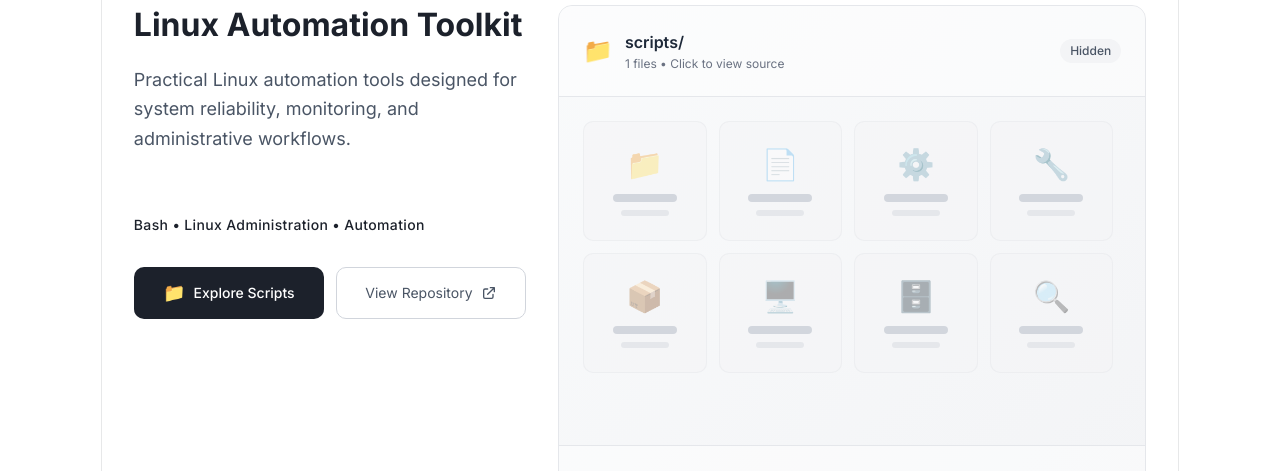
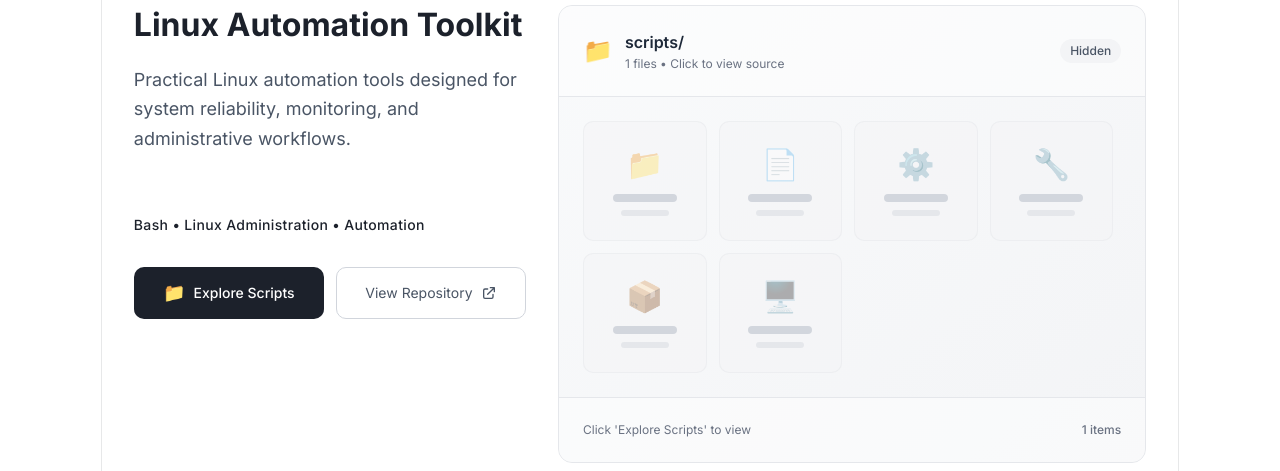
Before and after one commit to mrtuxcoder/my-minimal-portfolio, a Next.js app: page / in a window 1280 px wide. Shown: the part 1720-2191 px from the top of the page. Built offline with nearby package versions, Linux system fonts and the light colour scheme.

Commit message:
align script section 2

```diff
--- a/src/app/components/home/featured-work/index.tsx
+++ b/src/app/components/home/featured-work/index.tsx
@@ -239,21 +239,21 @@ const FeaturedWork = () => {
 
                   {/* Main Grid Area - Consistent aspect ratios */}
 <div className="p-4 sm:p-6">
-                    <div className="h-[300px] overflow-y-auto pr-2">
+  <div className={`${scriptsVisible ? 'h-[300px] overflow-y-auto' : 'h-auto'} pr-2`}>
     {scriptsVisible ? (
-                        <div className="grid grid-cols-2 sm:grid-cols-3 md:grid-cols-4 gap-3 auto-rows-fr">
+      <div className="grid grid-cols-2 sm:grid-cols-3 md:grid-cols-4 gap-2 sm:gap-3 auto-rows-fr">
         {scripts.map((script) => (
           <Link
             key={script.id}
             href={script.repoUrl}
             target="_blank"
             rel="noopener noreferrer"
-                              className="group relative flex flex-col items-center justify-center p-4 rounded-lg bg-white dark:bg-gray-800 border border-gray-200 dark:border-gray-700 hover:border-primary/50 dark:hover:border-primary/50 hover:shadow-md transition-all duration-200 min-h-[120px]"
+            className="group relative flex flex-col items-center justify-center p-2 sm:p-4 rounded-lg bg-white dark:bg-gray-800 border border-gray-200 dark:border-gray-700 hover:border-primary/50 dark:hover:border-primary/50 hover:shadow-md transition-all duration-200 min-h-[100px] sm:min-h-[120px]"
           >
             {/* External link indicator */}
-                              <div className="absolute top-3 right-3 opacity-0 group-hover:opacity-100 transition-opacity">
+            <div className="absolute top-2 right-2 sm:top-3 sm:right-3 opacity-0 group-hover:opacity-100 transition-opacity">
               <svg
-                                  className="w-4 h-4 text-primary"
+                className="w-3 h-3 sm:w-4 sm:h-4 text-primary"
                 fill="none"
                 stroke="currentColor"
                 viewBox="0 0 24 24"
@@ -267,15 +267,15 @@ const FeaturedWork = () => {
               </svg>
             </div>
 
-                              <div className="text-3xl mb-3 group-hover:scale-110 transition-transform">
+            <div className="text-2xl sm:text-3xl mb-1.5 sm:mb-3 group-hover:scale-110 transition-transform">
               {script.icon}
             </div>
 
-                              <div className="text-center w-full">
-                                <h5 className="text-sm font-medium text-gray-800 dark:text-gray-200 mb-1 line-clamp-1">
+            <div className="text-center w-full px-1">
+              <h5 className="text-xs sm:text-sm font-medium text-gray-800 dark:text-gray-200 mb-0.5 sm:mb-1 line-clamp-1">
                 {script.name}
               </h5>
-                                <p className="text-xs text-gray-500 dark:text-gray-400 line-clamp-2">
+              <p className="text-[10px] sm:text-xs text-gray-500 dark:text-gray-400 line-clamp-2 leading-tight">
                 {script.description}
               </p>
             </div>
@@ -283,28 +283,17 @@ const FeaturedWork = () => {
         ))}
       </div>
     ) : (
-                        <div className="grid grid-cols-2 sm:grid-cols-3 md:grid-cols-4 gap-3 auto-rows-fr">
-                          {Array.from({ length: 8 }).map((_, i) => (
+      <div className="grid grid-cols-2 sm:grid-cols-3 md:grid-cols-4 gap-2 sm:gap-3">
+        {Array.from({ length: 6 }).map((_, i) => (
           <div
             key={i}
-                              className="flex flex-col items-center justify-center p-4 rounded-lg bg-gray-100/50 dark:bg-gray-800/50 border border-gray-200/50 dark:border-gray-700/50 min-h-[120px]"
+            className="flex flex-col items-center justify-center p-2 sm:p-4 rounded-lg bg-gray-100/50 dark:bg-gray-800/50 border border-gray-200/50 dark:border-gray-700/50 h-[100px] sm:h-[120px]"
           >
-                              <div className="text-3xl mb-3 opacity-40">
-                                {
-                                  [
-                                    "📁",
-                                    "📄",
-                                    "⚙️",
-                                    "🔧",
-                                    "📦",
-                                    "🖥️",
-                                    "🗄️",
-                                    "🔍",
-                                  ][i % 8]
-                                }
+            <div className="text-2xl sm:text-3xl mb-1.5 sm:mb-3 opacity-40">
+              {["📁", "📄", "⚙️", "🔧", "📦", "🖥️"][i % 6]}
             </div>
-                              <div className="w-16 h-2 bg-gray-300 dark:bg-gray-700 rounded-full mb-2 animate-pulse"></div>
-                              <div className="w-12 h-1.5 bg-gray-200 dark:bg-gray-600 rounded-full animate-pulse"></div>
+            <div className="w-12 h-1.5 sm:w-16 sm:h-2 bg-gray-300 dark:bg-gray-700 rounded-full mb-1.5 sm:mb-2 animate-pulse"></div>
+            <div className="w-8 h-1 sm:w-12 sm:h-1.5 bg-gray-200 dark:bg-gray-600 rounded-full animate-pulse"></div>
           </div>
         ))}
       </div>
```
Lines whose indentation alone changed are shown as unchanged.
